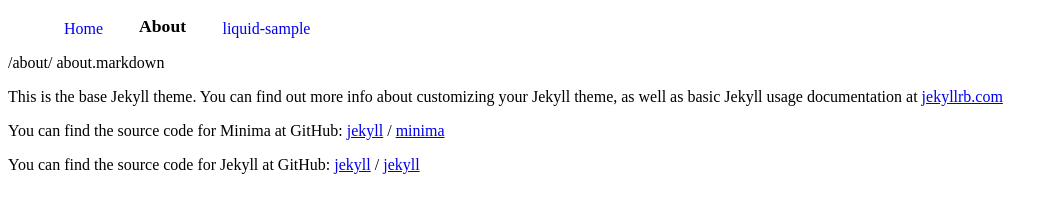
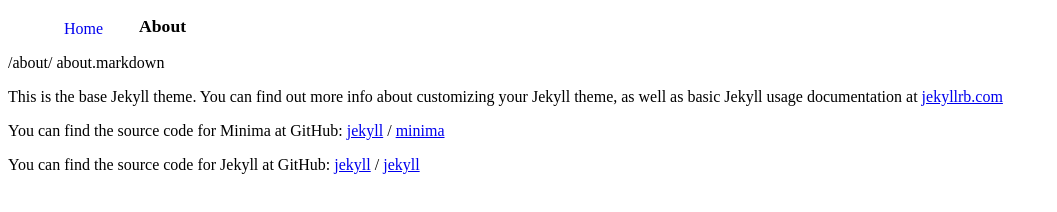
Before and after one commit to y-web21/github-jekyll-tutorial, a Jekyll site: the page built from docs/about.markdown, in a window 1280 px wide. Shown: the top 212 px of the page, without its empty margins (0-1057 px from the left). Built offline with Jekyll 4.4.1, drawn with Linux system fonts in a browser that asks for light colours.

Commit message:
add _data
tutorial

```diff
--- /dev/null
+++ b/docs/_data/navigation.yml
@@ -0,0 +1,6 @@
+- name: Home
+  link: /
+- name: About
+  link: /about/
+- page: Github
+  ref: /https://github.com/y-web21/something-like-tech-memo
--- a/docs/_includes/navigation.html
+++ b/docs/_includes/navigation.html
@@ -8,32 +8,25 @@
     display: inline;
     margin: 0 1rem;
   }
+
   .gnav-active {
     text-decoration: dashed;
     font-size: 1.1rem;
     font-weight: bold;
     color: #000;
-    vertical-align:10%;
+    vertical-align: 10%;
   }
 </style>
 
 <nav>
   <ul class="gnav">
+    {% for item in site.data.navigation %}
     <li>
-      <a href="/" {% if page.url=="/" %}class="gnav-active" {% endif %}>
-        Home
+      <a href="{{ item.link }}" {% if page.url == item.link %}class="gnav-active" {% endif %}>
+        {{ item.name }}
       </a>
     </li>
-    <li>
-      <a href="/about" {% if page.url=="/about/" %}class="gnav-active" {% endif %}>
-        About
-      </a>
-    </li>
-    <li>
-      <a href="/liquid-samples" {% if page.url=="/liquid-samples.html" %}class="gnav-active" {% endif %}>
-        liquid-sample
-      </a>
-    </li>
+    {%- endfor -%}
   </ul>
   {{ page.url }}
   {{ page.path }}
```
